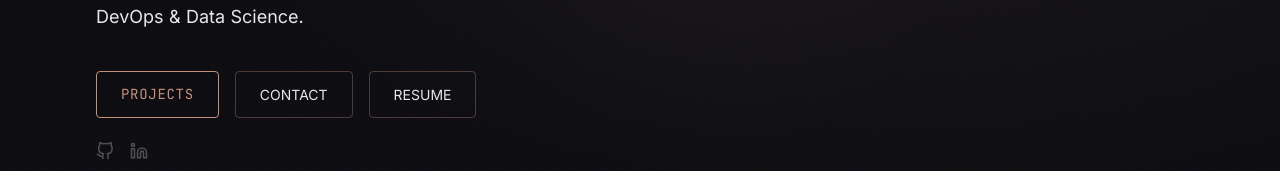
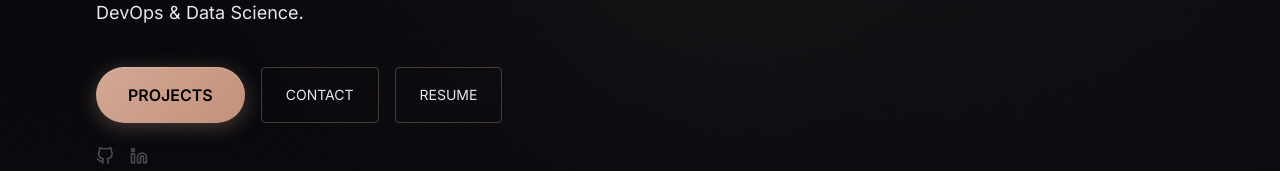
Before and after one commit to Devendra2306/personal-portfolio, a Next.js app: page / in a window 1280 px wide. Shown: the part 543-714 px from the top of the page. Built offline with nearby package versions, Linux system fonts and the light colour scheme; no server answers.

Commit message:
feat: port premium data-stock features to portfolio (mega button, sweeping shine, animated grid aurora)

```diff
--- a/src/app/globals.css
+++ b/src/app/globals.css
@@ -855,3 +855,8 @@ h3, h4, h5, h6 {
     opacity: 0.6;
   }
 }
+
+@keyframes sweep { 0% { transform: translateX(-100%) skewX(-15deg); } 100% { transform: translateX(200%) skewX(-15deg); } }
+
+
+@keyframes mesh-gradient { 0% { background-position: 0% 50%; } 50% { background-position: 100% 50%; } 100% { background-position: 0% 50%; } }
--- a/src/components/hero/Hero.tsx
+++ b/src/components/hero/Hero.tsx
@@ -92,7 +92,7 @@ export function Hero() {
             </p>
 
             <div className="mt-10 flex flex-col sm:flex-row gap-4">
-              <GlowButton variant="primary" href="#projects">
+              <GlowButton variant="mega" href="#projects">
                 PROJECTS
               </GlowButton>
               <GlowButton variant="secondary" href="#contact">
@@ -118,12 +118,25 @@ export function Hero() {
       <div
         className="absolute inset-0 -z-10"
         style={{
-          background: 'radial-gradient(ellipse at 70% 50%, rgba(196, 145, 122, 0.08) 0%, transparent 60%), linear-gradient(180deg, #0A0A0F 0%, #0D0D12 100%)',
+          background: 'radial-gradient(circle at 15% 50%, rgba(196, 145, 122, 0.12), transparent 35%), radial-gradient(circle at 85% 30%, rgba(212, 168, 150, 0.08), transparent 35%), linear-gradient(180deg, #050508 0%, #0A0A0F 100%)',
+          backgroundSize: '200% 200%',
+          animation: 'mesh-gradient 15s ease infinite',
+        }}
+      />
+
+      {/* Grid overlay */}
+      <div
+        className="absolute inset-0 -z-10 pointer-events-none opacity-20"
+        style={{
+          backgroundImage: 'linear-gradient(rgba(255, 255, 255, 0.05) 1px, transparent 1px), linear-gradient(90deg, rgba(255, 255, 255, 0.05) 1px, transparent 1px)',
+          backgroundSize: '64px 64px',
+          maskImage: 'radial-gradient(ellipse at center, black 20%, transparent 80%)',
+          WebkitMaskImage: 'radial-gradient(ellipse at center, black 20%, transparent 80%)'
         }}
       />
 
       {/* Ambient glow orbs */}
-      <div className="absolute inset-0 -z-10 overflow-hidden pointer-events-none">
+      <div className="absolute inset-0 -z-10 overflow-hidden pointer-events-none mix-blend-screen">
         <motion.div
           className="absolute top-1/4 right-1/4 w-[500px] h-[500px] rounded-full"
           style={{
@@ -207,7 +220,7 @@ export function Hero() {
             variants={itemVariants}
             className="mt-10 flex flex-col sm:flex-row gap-4"
           >
-            <GlowButton variant="primary" href="#projects">
+            <GlowButton variant="mega" href="#projects">
               PROJECTS
             </GlowButton>
             <GlowButton variant="secondary" href="#contact">
--- a/src/components/shared/GlowButton.tsx
+++ b/src/components/shared/GlowButton.tsx
@@ -2,10 +2,10 @@
 
 import { type ReactNode, type MouseEvent, type KeyboardEvent, useRef, useState, useCallback } from "react";
 
-/* ─── Types ────────────────────────────────────────────────────── */
+/* ── Types ── */
 interface GlowButtonProps {
   children: ReactNode;
-  variant?: "primary" | "secondary";
+  variant?: "primary" | "secondary" | "mega";
   href?: string;
   onClick?: () => void;
   className?: string;
@@ -13,7 +13,7 @@ interface GlowButtonProps {
   disabled?: boolean;
 }
 
-/* ─── Component ────────────────────────────────────────────────── */
+/* ── Component ── */
 export function GlowButton({
   children,
   variant = "primary",
@@ -23,11 +23,12 @@ export function GlowButton({
   type = "button",
   disabled = false,
 }: GlowButtonProps) {
+  const isMega = variant === "mega";
   const isPrimary = variant === "primary";
   const ref = useRef<HTMLElement>(null);
-  const [transform, setTransform] = useState("translate(0px, 0px)");
+  const [transform, setTransform] = useState("translate(0px, 0px) scale(1)");
 
-  /* ── Magnetic pull — shift toward cursor within 12px ── */
+  /* ── Magnetic pull ── */
   const handleMouseMove = useCallback((e: MouseEvent<HTMLElement>) => {
     const el = ref.current;
     if (!el) return;
@@ -38,37 +39,65 @@ export function GlowButton({
     const deltaY = (e.clientY - centerY) * 0.25;
     const clampedX = Math.max(-12, Math.min(12, deltaX));
     const clampedY = Math.max(-8, Math.min(8, deltaY));
-    setTransform(`translate(${clampedX}px, ${clampedY}px)`);
+    setTransform(`translate(${clampedX}px, ${clampedY}px) scale(1.02)`);
   }, []);
 
   const handleMouseLeave = useCallback((e: MouseEvent<HTMLElement>) => {
-    setTransform("translate(0px, 0px)");
+    setTransform("translate(0px, 0px) scale(1)");
     const el = e.currentTarget;
+
+    if (isMega) {
+      el.style.boxShadow = "0 4px 20px rgba(196, 145, 122, 0.35), inset 0 1px 1px rgba(255, 255, 255, 0.2)";
+    } else if (isPrimary) {
       el.style.boxShadow = "none";
-    if (isPrimary) {
       el.style.color = "#C4917A";
       el.style.borderColor = "#C4917A";
     } else {
+      el.style.boxShadow = "none";
       el.style.borderColor = "rgba(196, 145, 122, 0.35)";
     }
-  }, [isPrimary]);
+  }, [isPrimary, isMega]);
+
+  const handleMouseEnter = useCallback((e: MouseEvent<HTMLElement>) => {
+    const el = e.currentTarget;
+    if (isMega) {
+      el.style.boxShadow = "0 8px 30px rgba(196, 145, 122, 0.5), inset 0 1px 1px rgba(255, 255, 255, 0.3)";
+    } else if (isPrimary) {
+      el.style.boxShadow = "0 0 20px rgba(196,145,122,0.25), inset 0 0 20px rgba(196,145,122,0.06)";
+      el.style.color = "#FFFFFF";
+      el.style.borderColor = "#C4917A";
+    } else {
+      el.style.boxShadow = "0 0 20px rgba(196,145,122,0.15)";
+      el.style.borderColor = "rgba(196, 145, 122, 0.7)";
+    }
+  }, [isPrimary, isMega]);
 
   /* ── Shared classes ── */
   const baseClasses = [
-    "inline-flex items-center justify-center",
-    "px-6 py-3",
-    "rounded transition-all duration-300",
+    "group relative overflow-hidden inline-flex items-center justify-center gap-2",
+    isMega ? "px-8 py-4 font-body font-semibold rounded-full" : "px-6 py-3 rounded",
+    "transition-all duration-300",
     "cursor-pointer select-none",
     "focus-visible:outline-2 focus-visible:outline-offset-2 focus-visible:outline-[#C4917A]",
     disabled ? "opacity-50 pointer-events-none" : "",
     className,
-  ]
-    .filter(Boolean)
-    .join(" ");
+  ].filter(Boolean).join(" ");
 
   /* ── Variant-specific inline styles ── */
-  const variantStyle: React.CSSProperties = isPrimary
-    ? {
+  let variantStyle: React.CSSProperties = { transform, transition: "all 0.3s cubic-bezier(0.25, 0.46, 0.45, 0.94)" };
+
+  if (isMega) {
+    variantStyle = {
+      ...variantStyle,
+      background: "linear-gradient(135deg, #D4A896 0%, #C4917A 100%)",
+      color: "#000",
+      boxShadow: "0 4px 20px rgba(196, 145, 122, 0.35), inset 0 1px 1px rgba(255, 255, 255, 0.2)",
+      fontSize: "1rem",
+      border: "none",
+    };
+  } else if (isPrimary) {
+    variantStyle = {
+      ...variantStyle,
       border: "1px solid #C4917A",
       color: "#C4917A",
       background: "transparent",
@@ -76,31 +105,16 @@ export function GlowButton({
       fontSize: "0.875rem",
       letterSpacing: "0.05em",
       textTransform: "uppercase",
-        transform,
-        transition: "all 0.3s cubic-bezier(0.25, 0.46, 0.45, 0.94)",
-      }
-    : {
+    };
+  } else {
+    variantStyle = {
+      ...variantStyle,
       border: "1px solid rgba(196, 145, 122, 0.35)",
       color: "#E8E8ED",
       background: "transparent",
       fontFamily: "var(--font-body)",
       fontSize: "0.875rem",
-        transform,
-        transition: "all 0.3s cubic-bezier(0.25, 0.46, 0.45, 0.94)",
     };
-
-  /* ── Hover handler ── */
-  function handleMouseEnter(e: MouseEvent<HTMLElement>) {
-    const el = e.currentTarget;
-    if (isPrimary) {
-      el.style.boxShadow =
-        "0 0 20px rgba(196,145,122,0.25), inset 0 0 20px rgba(196,145,122,0.06)";
-      el.style.color = "#FFFFFF";
-      el.style.borderColor = "#C4917A";
-    } else {
-      el.style.boxShadow = "0 0 20px rgba(196,145,122,0.15)";
-      el.style.borderColor = "rgba(196, 145, 122, 0.7)";
-    }
   }
 
   /* Allow keyboard activation for <a> tags */
@@ -111,18 +125,30 @@ export function GlowButton({
     }
   }
 
+  const InnerContent = () => (
+    <>
+      <span className="relative z-10 flex items-center justify-center gap-2">{children}</span>
+      {isMega && (
+        <div
+          className="absolute inset-0 z-0 opacity-0 group-hover:opacity-100 group-hover:animate-[sweep_1.5s_ease-in-out_infinite]"
+          style={{
+            background: "linear-gradient(90deg, transparent, rgba(255,255,255,0.4), transparent)",
+            transform: "translateX(-100%) skewX(-15deg)",
+          }}
+        />
+      )}
+    </>
+  );
+
   /* ── Render as <a> or <button> ── */
   if (href) {
     const isExternal = href.startsWith('http') || href.endsWith('.pdf');
-    const target = isExternal ? '_blank' : undefined;
-    const rel = isExternal ? 'noopener noreferrer' : undefined;
-
     return (
       <a
         ref={ref as React.RefObject<HTMLAnchorElement>}
         href={href}
-        target={target}
-        rel={rel}
+        target={isExternal ? '_blank' : undefined}
+        rel={isExternal ? 'noopener noreferrer' : undefined}
         className={baseClasses}
         style={variantStyle}
         onMouseEnter={handleMouseEnter}
@@ -131,7 +157,7 @@ export function GlowButton({
         onKeyDown={handleKeyDown}
         data-cursor="pointer"
       >
-        {children}
+        <InnerContent />
       </a>
     );
   }
@@ -149,7 +175,7 @@ export function GlowButton({
       onMouseLeave={handleMouseLeave}
       data-cursor="pointer"
     >
-      {children}
+      <InnerContent />
     </button>
   );
 }
```
Lines whose indentation alone changed are shown as unchanged.
